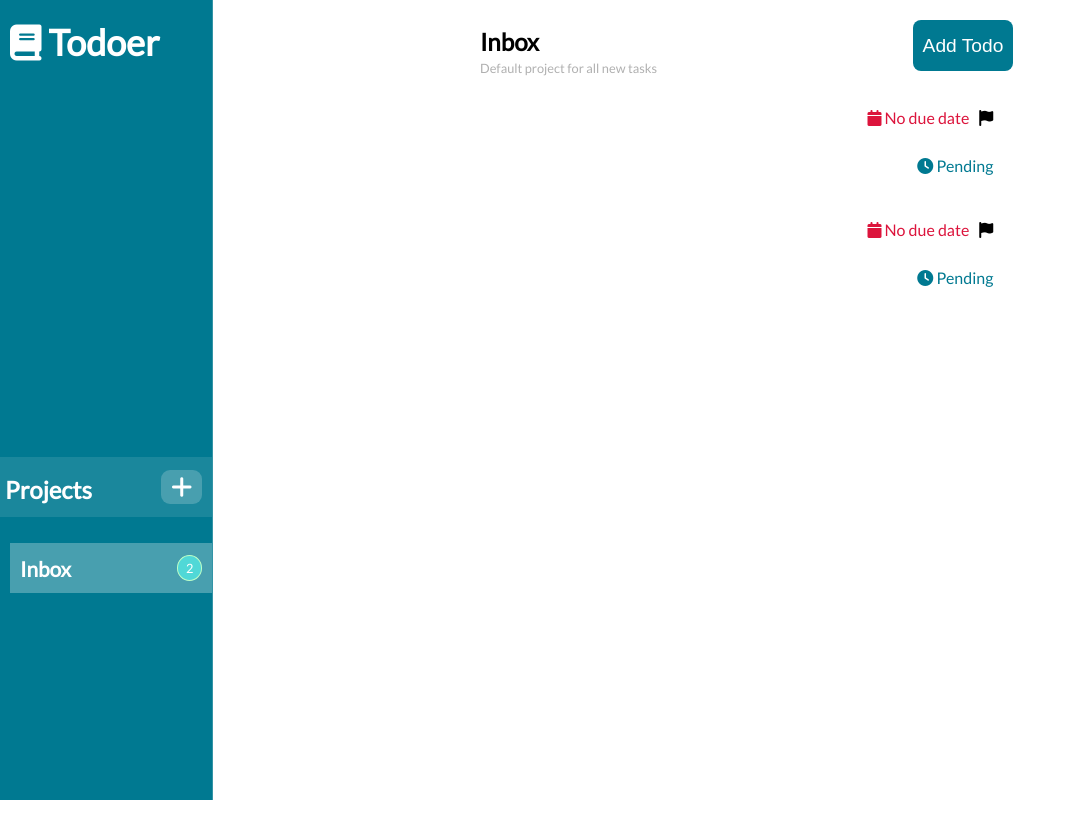
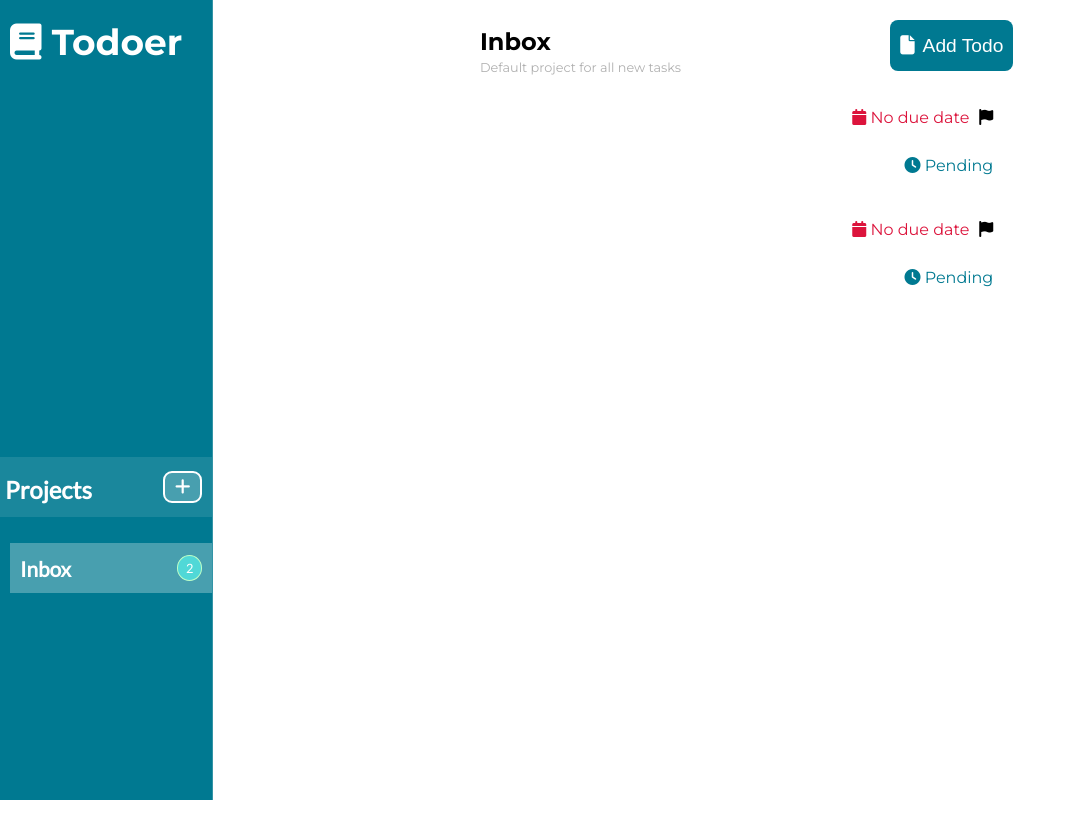
Before and after one commit to voiceinthedark/odin-todoist, a website built with webpack: page src/template.html in a window 1280 px wide. Shown: the whole page, without its empty margins (0-1076 px from the left). Built offline with nearby package versions, Linux system fonts and the light colour scheme.

Commit message:
todoist ui: added new fonts, changed some styling

```diff
--- a/src/modules/appController.js
+++ b/src/modules/appController.js
@@ -116,7 +116,7 @@ class AppController {
     }
     const addTodoButton = this.#uiManager.addElement('button', this.#contentHeader, 'add-todo-btn');
     if (addTodoButton instanceof HTMLButtonElement) {
-      addTodoButton.textContent = 'Add Todo';
+      addTodoButton.innerHTML = `<i class="fa-solid fa-file"></i> Add Todo`;
       addTodoButton.addEventListener('click', () => {
         // Open modal to add new todo
         const contentContainer = document.querySelector('.content'); // Parent element for the modal
--- a/src/styles/styles.css
+++ b/src/styles/styles.css
@@ -12,6 +12,14 @@
   src: url('../assets/fonts/fa-solid-900.ttf') format('truetype');
   font-weight: 900;
   font-style: normal;
+}
+
+@font-face {
+  font-family: 'Montserrat';
+  src: url('../assets/fonts/Montserrat/Montserrat-VariableFont_wght.ttf') format('truetype'),
+    url('../assets/fonts/Montserrat/Montserrat-Italic-VariableFont_wght.ttf') format('truetype');
+  font-weight: 100 900;
+  font-style: normal, italic;
 }
 
 *,
@@ -66,6 +74,8 @@ body {
     /*   "options" */
     /*   "lists"; */
     border-right: 1px solid rgba(255, 255, 250, 0.2);
+    font-family: 'Montserrat', sans-serif;
+    font-weight: 400;
 
     &>.sidebar-head {
       font-size: 150%;
@@ -86,6 +96,7 @@ body {
       margin-left: 0;
 
       &>#sidebar-lists-head {
+        font-family: 'lato', sans-serif;
         background-color: rgba(255, 255, 250, 0.1);
         height: 60px;
         display: flex;
@@ -98,7 +109,7 @@ body {
           padding-left: 10px;
           padding-top: 5px;
           padding-bottom: 5px;
-          font-size: 150%;
+          font-size: 110%;
           border-radius: 9px;
           background-color: rgba(255, 255, 250, 0.2);
           transition: background-color 0.3s ease;
@@ -117,6 +128,14 @@ body {
         }
       }
 
+      #add-project-btn{
+        display: flex;
+        border: 2px solid white;
+        justify-content: center;
+        align-items: center;
+      }
+
+
       /* grid-area: lists; */
       &>ul {
         list-style: none;
@@ -127,6 +146,7 @@ body {
       }
 
       .project-list-items {
+        font-family: 'lato', sans-serif;
         list-style: none;
         list-style-position: inside;
         padding: 10px 0 0 10px;
@@ -165,7 +185,8 @@ body {
             background-color: var(--bg-color-tertiary);
             padding: 4px 8px;
           }
-          &>.project-edit-btn{
+
+          &>.project-edit-btn {
             position: absolute;
             top: -10px;
             right: 3px;
@@ -173,14 +194,14 @@ body {
             opacity: 0;
             transition: visibility 0.3s ease, opacity 0.3s ease;
 
-            &:hover{
+            &:hover {
               cursor: pointer;
               /*background-color: rgba(255, 255, 250, 0.8);*/
               color: lime;
             }
           }
 
-          &>.project-delete-btn{
+          &>.project-delete-btn {
             position: absolute;
             top: -10px;
             right: 40px;
@@ -188,7 +209,7 @@ body {
             opacity: 0;
             transition: visibility 0.3s ease, opacity 0.3s ease;
 
-            &:hover{
+            &:hover {
               cursor: pointer;
               color: rgba(255, 50, 50, 0.9);
             }
@@ -211,6 +232,7 @@ body {
     width: 100%;
     height: 100%;
     margin-top: 20px;
+    font-family: 'Montserrat', sans-serif;
 
     .content-head {
       display: flex;
@@ -239,6 +261,7 @@ body {
         display: flex;
         align-items: center;
         justify-content: center;
+        gap: 8px;
         padding: 5px 10px;
         font-size: 120%;
         border-radius: 8px;
@@ -323,13 +346,14 @@ body {
           font-size: 80%;
         }
 
-        .todo-status{
-          &:hover{
+        .todo-status {
+          &:hover {
             cursor: pointer;
-            background-color: rgba(255, 250,250, 0.5);
+            background-color: rgba(255, 250, 250, 0.5);
           }
         }
-        .todo-delete-btn{
+
+        .todo-delete-btn {
           appearance: none;
           background-color: rgba(255, 50, 50, 0.9);
           font-weight: bold;
@@ -343,7 +367,7 @@ body {
           visibility: hidden;
           transition: opacity 0.5s ease, visibility 0.5s ease;
 
-          &:hover{
+          &:hover {
             cursor: pointer;
             background-color: rgba(205, 70, 90, 0.9);
             transition: background-color 0.8s ease;
@@ -470,7 +494,8 @@ body {
   .close {
     cursor: pointer;
   }
-  .active{
+
+  .active {
     background-color: rgba(255, 255, 250, 0.2);
     /* color: var(--bg-color-secondary); */
   }
```
Also changed, not shown: README.md, src/assets/fonts/Montserrat/Montserrat-Italic-VariableFont_wght.ttf (added), src/assets/fonts/Montserrat/Montserrat-VariableFont_wght.ttf (added), 1 other file.
